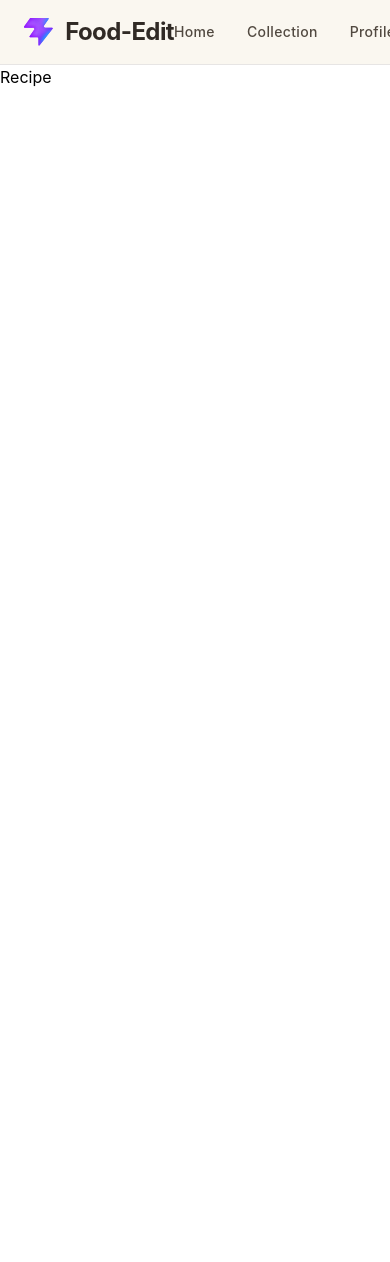
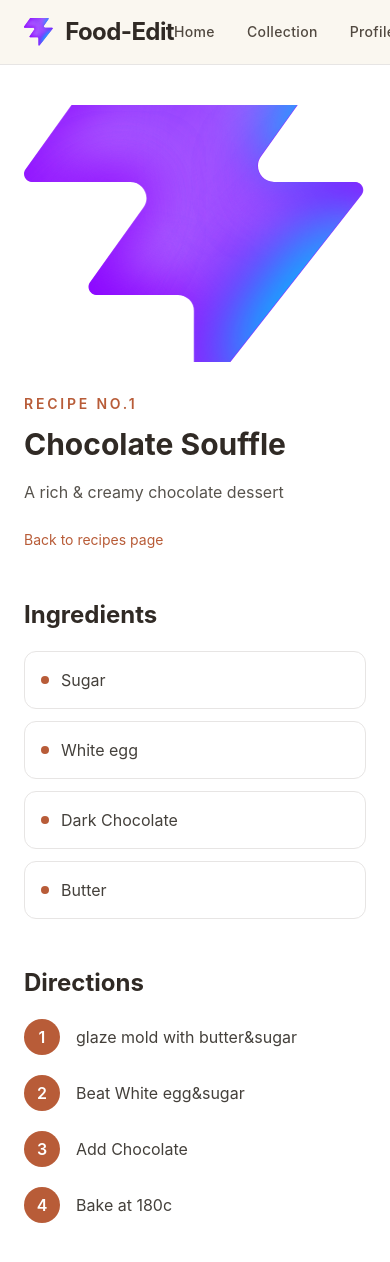
Before and after one commit to PPB999/Food-recipe-Personal-editor, a React (Vite) app: page /recipe/1 in a window 390 px wide. Before the commit the page ends 844 px from the top, so only its background shows below. Built offline with nearby package versions, Linux system fonts and the light colour scheme.

Commit message:
edit RecipePage and create mock Recipe

```diff
--- a/src/components/recipe/recipeCard.tsx
+++ b/src/components/recipe/recipeCard.tsx
@@ -1,4 +1,5 @@
 import type { Recipe } from "../../types/recipes";
+import { Link } from "react-router-dom";
 
 interface RecipeCardProps {
   recipe: Recipe;
@@ -6,6 +7,7 @@ interface RecipeCardProps {
 
 const RecipeCard = ({ recipe }: RecipeCardProps) => {
   return (
+    <Link to={`/recipe/${recipe.ID}`} className="block">
       <div className="w-40 overflow-hidden rounded-lg shadow-lg">
         <img
           className="w-full h-40 object-cover"
@@ -18,6 +20,7 @@ const RecipeCard = ({ recipe }: RecipeCardProps) => {
           <h1 className="font-bold text-[20px]">{recipe.name}</h1>
         </div>
       </div>
+    </Link>
   );
 };
 
--- /dev/null
+++ b/src/data/mockRecipes.ts
@@ -0,0 +1,70 @@
+import type { RecipeFormValue } from "../types/recipes";
+
+export const mockRecipes: (RecipeFormValue & { ID: number })[] = [
+  {
+    ID: 1,
+    name: "Chocolate Souffle",
+    image: "/favicon.svg",
+    description: "A rich & creamy chocolate dessert",
+    ingredients: ["Sugar", "White egg", "Dark Chocolate", "Butter"],
+    directions: [
+      "glaze mold with butter&sugar",
+      "Beat White egg&sugar",
+      "Add Chocolate",
+      "Bake at 180c",
+    ],
+  },
+  {
+    ID: 2,
+    name: "Vanilla Eclair",
+    image: "/favicon.svg",
+    description: "",
+    ingredients: [
+      "Whole egg",
+      "Sugar",
+      "All purpose flour",
+      "Water",
+      "Salt",
+      "Butter",
+      "Vanilla flavor",
+    ],
+    directions: [""],
+  },
+  {
+    ID: 3,
+    name: "Crab roe fried rice",
+    image: "/favicon.svg",
+    description: "",
+    ingredients: [
+      "Cooked rice",
+      "Crab meat",
+      "Crab roe",
+      "Onion",
+      "Egg",
+      "Seasoning",
+      "Oil",
+    ],
+    directions: [""],
+  },
+  {
+    ID: 4,
+    name: "Gulab Jamun",
+    image: "/favicon.svg",
+    description: "An Indian-style fried dessert with syrup",
+    ingredients: [""],
+    directions: [""],
+  },
+  {
+    ID: 5,
+    name: "Spaghetti pesto sauce",
+    image: "/favicon.svg",
+    description: "",
+    ingredients: [""],
+    directions: [
+      "Boil pasta for 6 minute",
+      "Turn on the stove - Add olive oil & garlic in the pan",
+      "Add the pasta into the pan",
+      "Add pesto sauce and seasoning",
+    ],
+  },
+];
--- a/src/pages/recipeFormPage/recipeFormPage.tsx
+++ b/src/pages/CreateRecipeFormPage/CreateRecipeFormPage.tsx
@@ -2,7 +2,7 @@ import { useNavigate } from "react-router-dom";
 import RecipeForm from "../../components/recipe/RecipeForm";
 import type { RecipeFormValue } from "../../types/recipes";
 
-const RecipeFormPage = () => {
+const CreateRecipeFormPage = () => {
   const navigate = useNavigate();
 
   const handleCreateRecipe = (values: RecipeFormValue) => {
@@ -15,4 +15,4 @@ const RecipeFormPage = () => {
   );
 };
 
-export default RecipeFormPage;
+export default CreateRecipeFormPage;
--- a/src/pages/createRecipe/createRecipePage.tsx
+++ /dev/null
@@ -1,5 +0,0 @@
-const CreateRecipe = () => {
-  return <div>CreateRecipe</div>;
-};
-
-export default CreateRecipe;
--- a/src/pages/editRecipe/editRecipePage.tsx
+++ b/src/pages/editRecipe/editRecipePage.tsx
@@ -1,5 +1,32 @@
-const EditRecipe = () => {
-  return <div>EditRecipe</div>;
+import RecipeForm from "../../components/recipe/RecipeForm";
+import type { RecipeFormValue } from "../../types/recipes";
+import { useParams, useNavigate } from "react-router-dom";
+import { mockRecipes } from "../../data/mockRecipes";
+
+const EditRecipeFormPage = () => {
+  // const navigate = useNavigate();
+  const { recipeID } = useParams();
+  const existingRecipe = mockRecipes.find(
+    (recipe) => recipe.ID === Number(recipeID),
+  );
+  const handleEditRecipe = (value: RecipeFormValue) => {
+    console.log("Recipe ID", recipeID);
+    console.log("Updated recipe", value);
+    // navigate(`/profile/collectionPage/${recipeID}/edit`);
+  };
+  if (!existingRecipe) {
+    return <p>Recipe doesn't exist</p>;
+  }
+
+  return (
+    <div>
+      <RecipeForm
+        initialValue={existingRecipe}
+        submitLabel="Save changes"
+        onSubmit={handleEditRecipe}
+      />
+    </div>
+  );
 };
 
-export default EditRecipe;
+export default EditRecipeFormPage;
--- a/src/pages/home/homePages.tsx
+++ b/src/pages/home/homePages.tsx
@@ -1,21 +1,13 @@
 import RecipeCard from "../../components/recipe/RecipeCard";
 import RecipeCardSearch from "../../components/recipeSearch/RecipeCardSearch";
-import type { Recipe } from "../../types/recipes";
 import SearchForm from "../../components/search/SearchForm";
 import { useState } from "react";
+import { mockRecipes } from "../../data/mockRecipes";
 
 const Home = () => {
   const [recipeSearch, setRecipeSearch] = useState("");
 
-  const recipes: Recipe[] = [
-    { ID: 1, name: "Chocolate Souffle", image: "/favicon.svg" },
-    { ID: 2, name: "Vanilla Eclair", image: "/favicon.svg" },
-    { ID: 3, name: "Crab roe fried rice", image: "/favicon.svg" },
-    { ID: 4, name: "Gulab Jamun", image: "/favicon.svg" },
-    { ID: 5, name: "Spaghetti pesto sauce", image: "/favicon.svg" },
-  ];
-
-  const filterRecipe = recipes.filter((recipeName) => {
+  const filterRecipe = mockRecipes.filter((recipeName) => {
     return recipeName.name.toLowerCase().includes(recipeSearch.toLowerCase());
   });
 
@@ -45,7 +37,7 @@ const Home = () => {
         )}
       </div>
       <div className="w-full flex flex-row flex-wrap gap-10 justify-center">
-        {recipes.map((recipe) => (
+        {mockRecipes.map((recipe) => (
           <RecipeCard key={recipe.ID} recipe={recipe} />
         ))}
       </div>
--- a/src/pages/recipes/recipePages.tsx
+++ b/src/pages/recipes/recipePages.tsx
@@ -1,5 +1,82 @@
+import { Link, useParams } from "react-router-dom";
+import { mockRecipes } from "../../data/mockRecipes";
+
 const Recipe = () => {
-  return <div>Recipe</div>;
+  const { recipeID } = useParams();
+
+  const recipe = mockRecipes.find((item) => item.ID === Number(recipeID));
+
+  if (!recipe) {
+    return (
+      <main className="mx-auto max-w-3xl px-6 py-20 text-center">
+        <h1 className="text-2xl font-bold text-[#302A25]">Recipe not found</h1>
+        <p className="mt-2 text-stone-500">This recipe not exist</p>
+        <Link to="/" className="mt-6 inline-block text-[#B85C38] underline">
+          Back to home
+        </Link>
+      </main>
+    );
+  }
+
+  return (
+    <main className="mx-auto max-w-5xl px-6 py-10">
+      <section className="grid gap-8 md:grid-cols-2 md:items-center">
+        <img
+          src={recipe.image}
+          alt={recipe.name}
+          className="aspect-4/3 w-full rounded-2xl object-cover"
+        />
+        <div>
+          <p className="text-sm font-semibold uppercase tracking-[0.2em] text-[#B85C38]">
+            Recipe No.{recipe.ID}
+          </p>
+          <h1 className="mt-3 text-3xl font-bold text-[#302A25] md:text-4xl">
+            {recipe.name}
+          </h1>
+          <p className="mt-4 leading-7 text-stone-600">
+            {recipe.description || "No description available."}
+          </p>
+          <Link
+            to="/"
+            className="mt-6 inline-block text-sm text-[#B85C38] hover:underline"
+          >
+            Back to recipes page
+          </Link>
+        </div>
+      </section>
+      <section className="mt-12">
+        <h2 className="text-2xl font-bold text-[#302A25]">Ingredients</h2>
+        <ul className="mt-5 space-y-3">
+          {recipe.ingredients
+            .filter((item) => item.trim() !== "")
+            .map((ingredient, index) => (
+              <li
+                key={index}
+                className="flex items-center gap-3 rounded-xl border border-stone-200 bg-white p-4"
+              >
+                <span className="h-2 w-2 rounded-full bg-[#B85C38]" />
+                <span className="text-stone-700">{ingredient}</span>
+              </li>
+            ))}
+        </ul>
+      </section>
+      <section className="mt-12">
+        <h2 className="text-2xl font-bold text-[#302A25]">Directions</h2>
+        <ol className="mt-5 space-y-5">
+          {recipe.directions
+            .filter((step) => step.trim() !== "")
+            .map((step, index) => (
+              <li key={index} className="flex gap-4">
+                <span className="flex h-9 w-9 shrink-0 items-center justify-center rounded-full bg-[#B85C38] font-semibold text-white">
+                  {index + 1}
+                </span>
+                <p className="pt-1 leading-7 text-stone-700">{step}</p>
+              </li>
+            ))}
+        </ol>
+      </section>
+    </main>
+  );
 };
 
 export default Recipe;
```
Also changed, not shown: src/App.tsx (+7 -12 lines). Lines whose indentation alone changed are shown as unchanged.
